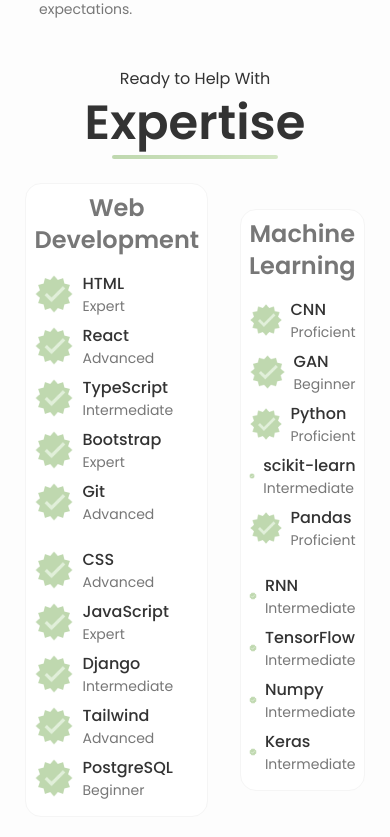
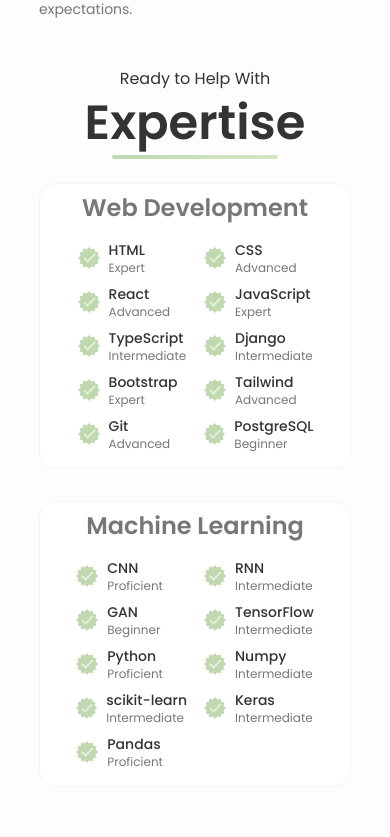
Before and after one commit to Orbin-Ahmed/Orbin-Portfolio, a React (Vite) app: page / in a window 390 px wide. Shown: the part 2093-2930 px from the top of the page. Built offline with nearby package versions, Linux system fonts and the light colour scheme.

Commit message:
mobile responsive completed till expertise section

```diff
--- a/src/components/ExpertiseCard.tsx
+++ b/src/components/ExpertiseCard.tsx
@@ -26,12 +26,16 @@
                     <img
                       src={ApprovalIcon}
                       alt="Icon"
-                      className="w-10 h-auto"
+                      className="xs:w-10 w-6 h-auto"
                     />
                   </div>
                   <div className="text-left">
-                    <p className="font-medium text-nowrap">{value.name}</p>
-                    <p className="text-sm text-primary-200">{value.level}</p>
+                    <p className="font-medium xs:text-base text-sm text-nowrap">
+                      {value.name}
+                    </p>
+                    <p className="sm:text-sm text-xs text-primary-200">
+                      {value.level}
+                    </p>
                   </div>
                 </div>
               ) : undefined
@@ -48,12 +52,16 @@
                     <img
                       src={ApprovalIcon}
                       alt="Icon"
-                      className="w-10 h-auto"
+                      className="xs:w-10 w-6 h-auto"
                     />
                   </div>
                   <div className="text-left">
-                    <p className="font-medium text-nowrap">{value.name}</p>
-                    <p className="text-sm text-primary-200">{value.level}</p>
+                    <p className="font-medium xs:text-base text-sm text-nowrap">
+                      {value.name}
+                    </p>
+                    <p className="sm:text-sm text-xs text-primary-200">
+                      {value.level}
+                    </p>
                   </div>
                 </div>
               ) : undefined
--- a/src/layouts/Expertise.tsx
+++ b/src/layouts/Expertise.tsx
@@ -9,7 +9,7 @@
     <section>
       <div className="flex items-center flex-col h-full mt-4 w-4/5 mx-auto">
         <HText header="Expertise" subHeader="Ready to Help With" />
-        <div className="flex justify-center items-center gap-8 w-full">
+        <div className="flex justify-center items-center gap-8 w-full ms:flex-row flex-col">
           <ExpertiseCard header="Web Development" skills={webSkills} />
           <ExpertiseCard
             header="Machine Learning"
--- a/tailwind.config.js
+++ b/tailwind.config.js
@@ -35,6 +35,7 @@
     screens: {
       xs: "480px",
       sm: "768px",
+      ms: "900px",
       md: "1060px",
     },
   },
```
